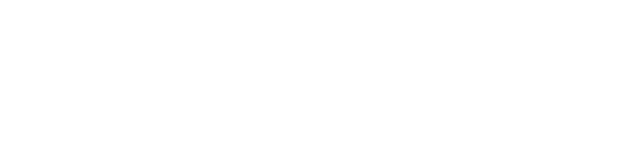
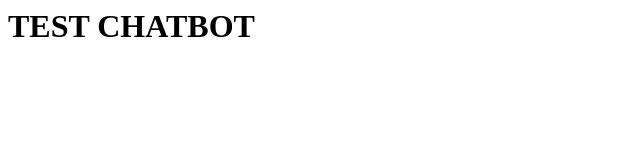
Before and after one commit to Anwarthabet/chatbot, a plain HTML site: page index.html in a window 1280 px wide. Shown: the whole page, without its empty margins (0-640 px from the left). Drawn offline with Linux system fonts and the light colour scheme.

Commit message:
Update index.html

```diff
--- a/index.html
+++ b/index.html
@@ -1 +1 @@
-<script src="//code.tidio.co/pnq5qclc3favqolsj0pss7zzaorzljxk.js" async></script>
+<h1>TEST CHATBOT</h1>
```
